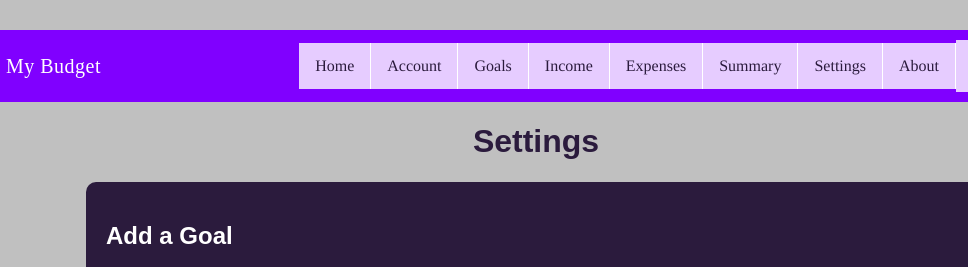
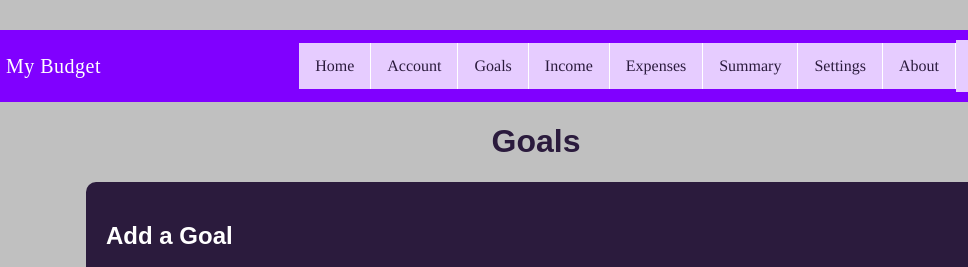
Before and after one commit to kristinamaher/kristinamaher.github.io, a plain HTML site: page MyBudget/goals.html in a window 1280 px wide. Shown: the top 267 px of the page, 104-1072 px from the left. Drawn offline with Linux system fonts and the light colour scheme; files whose address does not match are found by name.

Commit message:
Update goals.html

```diff
--- a/MyBudget/goals.html
+++ b/MyBudget/goals.html
@@ -37,7 +37,7 @@
 </header>
 
     <main>
-		<h1 data-translate="settings.title">Goals</h1>
+		<h1 data-translate="goals.title">Goals</h1>
 
         <section>
             <h2>Add a Goal</h2>
```
